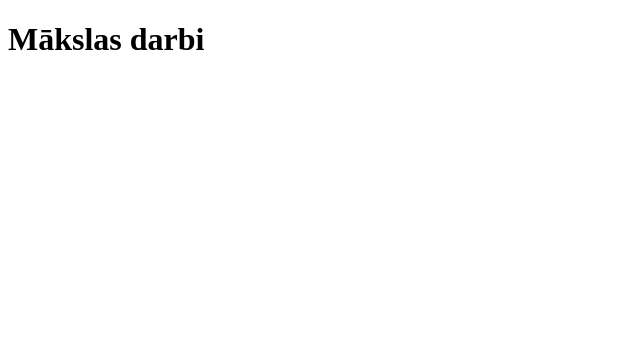
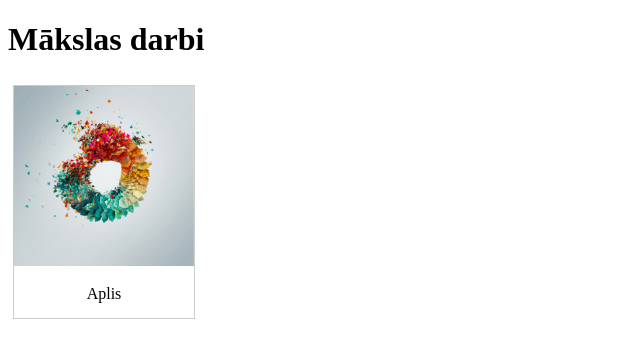
Before and after one commit to temperelais/majaslapa, a plain HTML site: page index.html in a window 1280 px wide. Shown: the whole page, without its empty margins (0-640 px from the left). Drawn offline with Linux system fonts and the light colour scheme.

Commit message:
uztaisīts galerijas formāts

```diff
--- a/index.html
+++ b/index.html
@@ -2,9 +2,36 @@
 <html>
     <head>
         <title>Bilžu galerija</title>
+        <style>
+            div.gallery {
+  margin: 5px;
+  border: 1px solid #ccc;
+  float: left;
+  width: 180px;
+}
 
+div.gallery:hover {
+  border: 1px solid #777;
+}
+
+div.gallery img {
+  width: 100%;
+  height: auto;
+}
+
+div.desc {
+  padding: 15px;
+  text-align: center;
+}
+       </style>
     </head>
     <body>
     <h1>Mākslas darbi</h1>
+    <div class="gallery">
+        <a target="_blank" href="aplis.webp">
+            <img src="aplis.webp" alt="" width="600" height="400">
+        </a>
+        <div class="desc">Aplis</div>
+    </div>
     </body>
 </html>
```
Also changed, not shown: aplis.webp (added), cubes1.webp (added).
